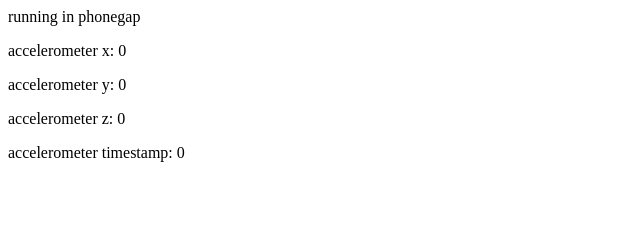
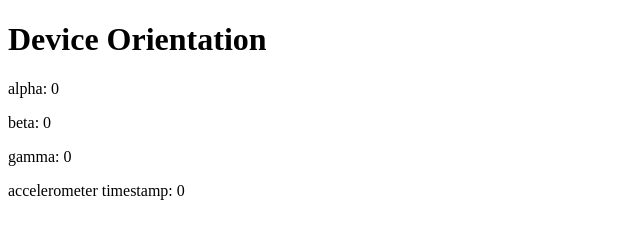
Before and after one commit to rhildred/phonegapbuildexample, a website: page www/index.html in a window 1280 px wide. Shown: the whole page, without its empty margins (0-640 px from the left). Drawn offline with Linux system fonts and the light colour scheme; some packages are replaced by stand-ins of ours.

Commit message:
changed app to be straight html5

```diff
--- a/www/index.html
+++ b/www/index.html
@@ -1,48 +1,47 @@
 <!DOCTYPE html>
 <html>
 <body>
-<div id="phoneGapLoaded">running on a browser</div>
+	<h1>Device Orientation</h1>
 	<div>
-<p>accelerometer x: <span id="x">0</span></p>
-<p>accelerometer y: <span id="y">0</span></p>
-<p>accelerometer z: <span id="z">0</span></p>
-<p>accelerometer timestamp: <span id="timestamp">0</span></p>
+		<p>
+			alpha: <span id="alpha">0</span>
+		</p>
+		<p>
+			beta: <span id="beta">0</span>
+		</p>
+		<p>
+			gamma: <span id="gamma">0</span>
+		</p>
+		<p>
+			accelerometer timestamp: <span id="timestamp">0</span>
+		</p>
 	</div>
 	<script src="js/jquery-1.11.0.min.js"></script>
 	<script src="js/js-toolbox.js"></script>
-<script src="phonegap.js"></script>
 	<script>
-jQuery(document).ready(function(){
-
 		var Watcher = Toolbox.Base.extend({
-		constructor: function(){
-		    // Wait for PhoneGap to load
-		    //
-		    document.addEventListener("deviceready", jQuery.proxy(this.deviceReady, this), false);
+			constructor : function() {
+				if (window.DeviceOrientationEvent) {
+					// Listen for the event and handle DeviceOrientationEvent object
+					window.addEventListener('deviceorientation', jQuery.proxy(
+							this.showPosition, this), false);
+				}
 			},
-		deviceReady: function(){
-			jQuery("#phoneGapLoaded").html("running in phonegap");
-		     // Update acceleration every 3 seconds
-	        var options = { frequency: 300 };
-
-	        navigator.accelerometer.watchAcceleration(jQuery.proxy(this.showPosition, this),
-	        		jQuery.proxy(this.showError, this),
-	        		options);
+			showPosition : function(oOrientation) {
+				jQuery("#alpha").html(oOrientation.alpha);
+				jQuery("#beta").html(oOrientation.beta);
+				jQuery("#gamma").html(oOrientation.gamma);
+				var oDate = new Date();
+				jQuery("#timestamp").html(oDate.getHours() + ":" + oDate.getMinutes() + ":" + oDate.getSeconds());
 			},
-		showPosition: function(oAccelerometer){
-			jQuery("#x").html(oAccelerometer.x);
-			jQuery("#y").html(oAccelerometer.y);
-			jQuery("#z").html(oAccelerometer.z);
-			jQuery("#timestamp").html(oAccelerometer.timestamp);
-		},
-		showError: function(oError){
+			showError : function(oError) {
 				console.log(oError);
 			}
 		});
 
+		jQuery(document).ready(function() {
 
 			new Watcher();
-
 
 		});
 	</script>
```
Lines whose indentation alone changed are shown as unchanged.
